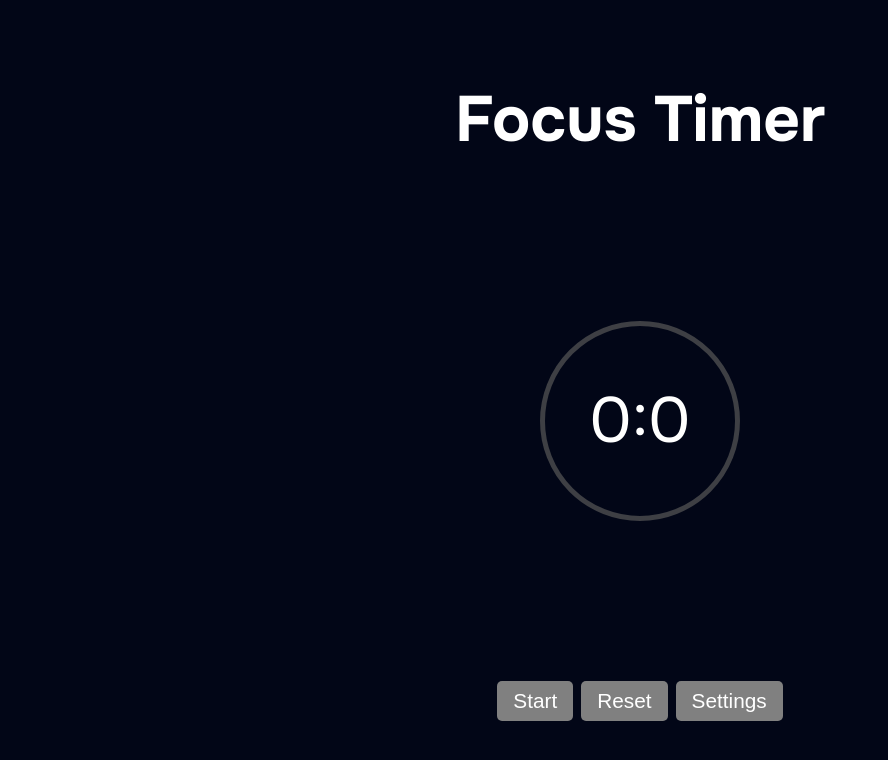
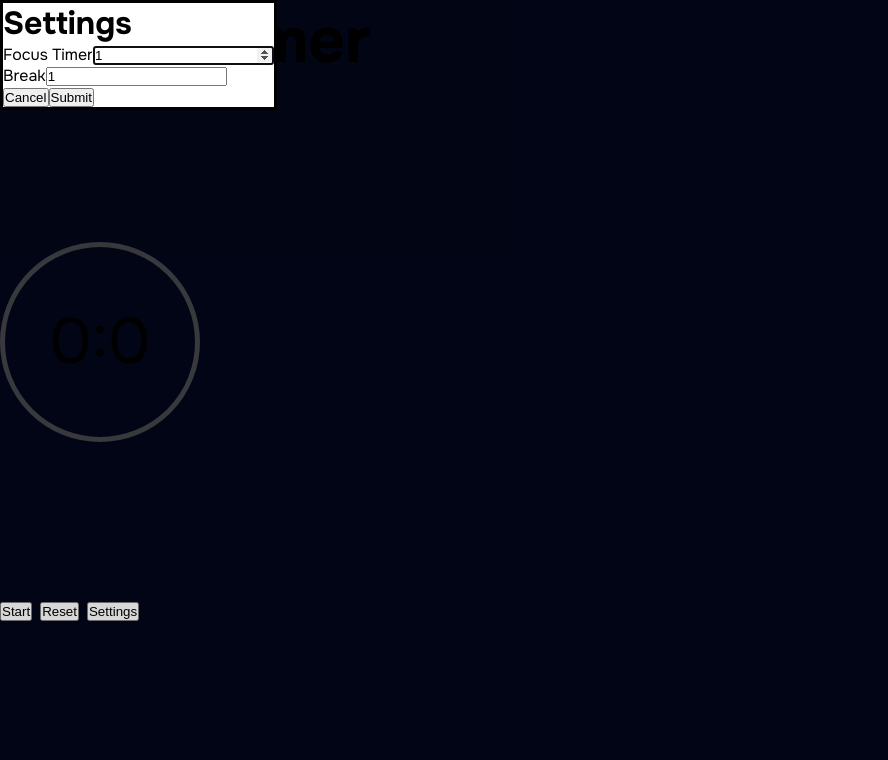
Before and after one commit to 1304-PK/GrindCore, a React (Vite) app: page / in a window 1280 px wide. Both pictures are taken after a click on the button "Settings". Shown: the top 760 px of the page, without its empty margins (0-888 px from the left). Built offline with nearby package versions, Linux system fonts and the light colour scheme.

Commit message:
toggle between run and pause button

```diff
--- a/src/Components/FocusTimer.jsx
+++ b/src/Components/FocusTimer.jsx
@@ -1,62 +1,3 @@
-
-// import { useState, useEffect } from "react"
-// import '../Styles/FocusTimer.css'
-
-// const FocusTimer = () => {
-//     const [second, setSecond] = useState(0)
-//     const [minute, setMinute] = useState(0)
-//     const [run, toggleRun] = useState(false)
-//     const [focusTime, setFocusTime] = useState()
-//     const [breakTime, setBreakTime] = useState()
-
-//     useEffect(() => {
-//         if (second === 60) {
-//             setSecond(0)
-//             setMinute(prev => prev + 1)
-//         }
-//     }, [second])
-
-//     useEffect(() => {
-//         if (!run) { return }
-
-//         const timer = setInterval(() => {
-//             setSecond(prev => prev + 1)
-//         }, 1000);
-
-//         return () => {
-//             clearInterval(timer)
-//         }
-//     }, [run])
-
-
-//     return (
-//         <div id="focus-timer">
-//             <h1 id="heading">Focus Timer</h1>
-//             <div id="timer">
-//                 {minute}:{second}
-//             </div>
-//             <div id="timer-buttons-div">
-//                 <button onClick={() => { toggleRun(true) }}>Start</button>
-//                 <button onClick={() => { toggleRun(false) }}>Pause</button>
-//                 <button onClick={() => { toggleRun(false); setSecond(0); setMinute(0) }}>Reset</button>
-//                 <button onClick={() => {document.getElementById('settings-dialog').showModal()}}>Settings</button>
-//             </div>
-//             <dialog id="settings-dialog">
-//                 <h1>Settings</h1>
-//                 <form>
-//                     <label htmlFor="focus-time">Focus Time</label>
-//                     <input type="number" id="focus-time" value={focusTime} onChange={(e)=> {setFocusTime(e.target.value)}} />
-//                     <label htmlFor="break-time">Break Time</label>
-//                     <input type="number" id="break-time" value={breakTime} onChange={(e)=> {setBreakTime(e.target.value)}}/>
-//                     <button onClick={(e) => {e.preventDefault();document.getElementById('settings-dialog').close()}}>Submit</button>
-//                 </form>
-//             </dialog>
-//         </div>
-//     )
-// }
-
-// export default FocusTimer
-
 import { useState, useEffect } from 'react'
 import '../Styles/FocusTimer.css'
 
@@ -65,13 +6,17 @@ const FocusTimer = () => {
     const [minute, setMinute] = useState(0)
     const [button, toggleButton] = useState('Start')
     const [run, toggleRun] = useState(false)
+    const [breakTime, setBreakTime] = useState(1)
+    const [focusTime, setFocusTime] = useState(1)
+    const [breakTimeValue, setBreakTimeValue] = useState(1)
+    const [focusTimeValue, setFocusTimeValue] = useState(1)
 
     const updateTimer = () => {
-        if (button === "Start"){
+        if (button === "Start") {
             toggleButton("Pause")
             toggleRun(true)
         }
-        else{
+        else {
             toggleButton("Start")
             toggleRun(false)
         }
@@ -79,10 +24,10 @@ const FocusTimer = () => {
 
     useEffect(() => {
         const timer = setInterval(() => {
-            setSecond(prev => prev+1)
+            setSecond(prev => prev + 1)
         }, 1000);
 
-        if (!run){
+        if (!run) {
             clearInterval(timer)
         }
 
@@ -91,28 +36,55 @@ const FocusTimer = () => {
         }
     }, [run])
 
+    // Update minute on passing 60 seconds
     useEffect(() => {
-        if (second === 5){
-            setMinute(prev => prev+1)
+        if (second === 5) {
+            setMinute(prev => prev + 1)
             setSecond(0)
-
-            // for changing the number without looking like a glitch, setinterval for 950ms to change the minute
-            // and then clear the interval
         }
     }, [second])
 
-    return(
-        <div id="focus-timer">
+    // Handle completion of Timer
+    useEffect(() => {
+        if (minute === Number(focusTimeValue)){
+            alert('Timer Completed')
+            toggleRun(false)
+        }
+    }, [minute])
+
+    return (
+        <>
+            <div id="main-container">
                 <h1 id='heading'>Focus Timer</h1>
                 <div id='timer'>
                     {minute}:{second}
                 </div>
                 <div id='timer-buttons-div'>
                     <button onClick={updateTimer}>{button}</button>
-                <button onClick={() => {toggleRun(false);setSecond(0);setMinute(0);toggleButton("Start")}}>Reset</button>
-                <button>Settings</button>
+                    <button onClick={() => { toggleRun(false); setSecond(0); setMinute(0); toggleButton("Start") }}>Reset</button>
+                    <button onClick={() => { document.getElementById('timer-settings-dialog').showModal() }}>Settings</button>
                 </div>
             </div>
+
+            <dialog id="timer-settings-dialog">
+                <h1>Settings</h1>
+                <form>
+                    <div>
+                        <label htmlFor="focus-timer-input">Focus Timer</label>
+                        <input type="number" id="focus-timer-input" value={focusTimeValue} onChange={(e) => {setFocusTimeValue(e.target.value)}} required/>
+                    </div>
+                    <div>
+                        <label htmlFor="break-time">Break</label>
+                        <input type="number" id="break-timer"  value={breakTimeValue} onChange={(e) => {setBreakTimeValue(e.target.value)}} required/>
+                    </div>
+
+                    <div id='form-buttons'>
+                        <button id="cancel-form" onClick={(e) => {e.preventDefault();document.getElementById('timer-settings-dialog').close()}}>Cancel</button>
+                        <button id="submit-form" onClick={(e) => {e.preventDefault();document.getElementById('timer-settings-dialog').close()}}>Submit</button>
+                    </div>
+                </form>
+            </dialog>
+        </>
     )
 }
 
```
Lines whose indentation alone changed are shown as unchanged.
